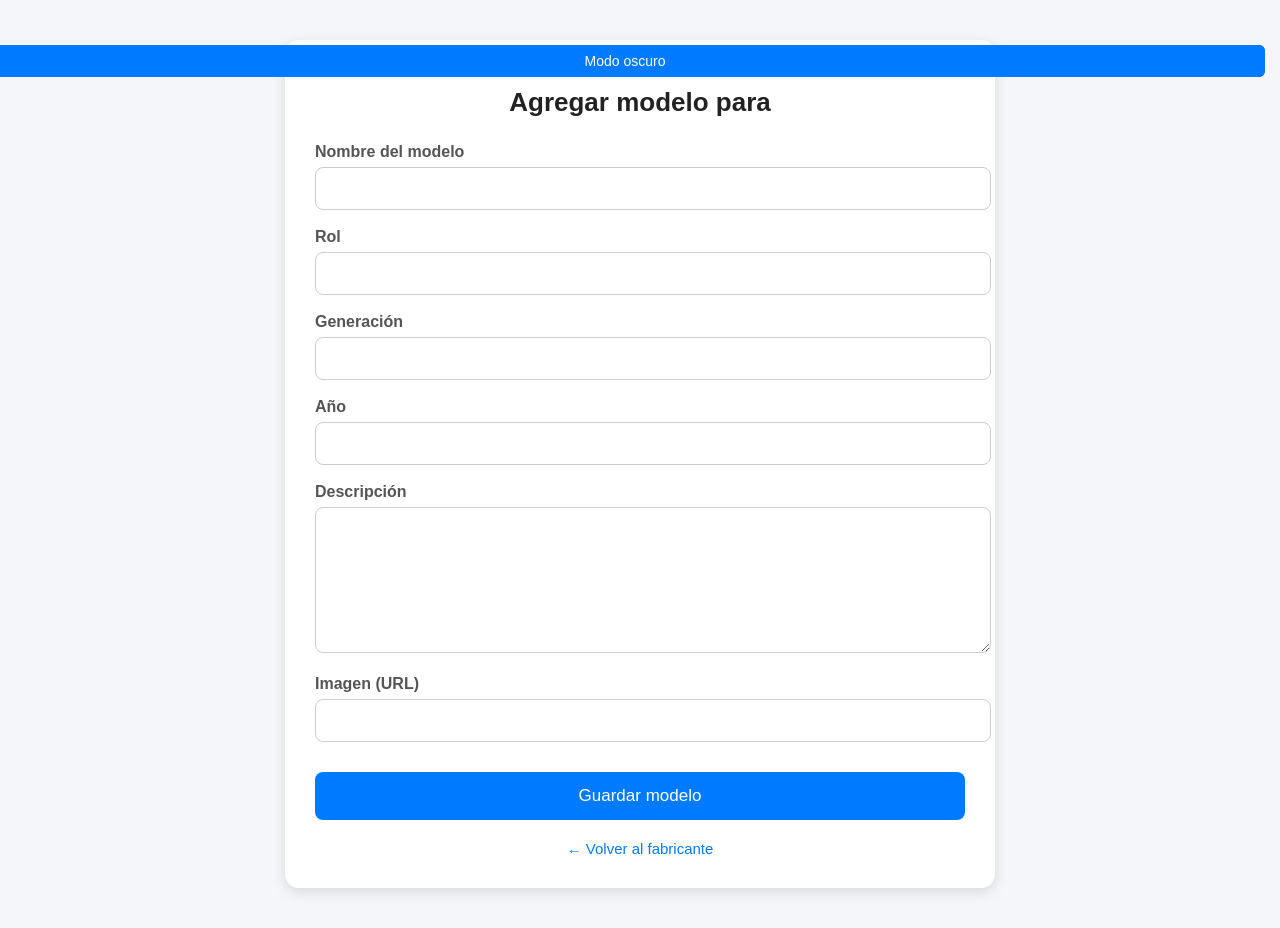
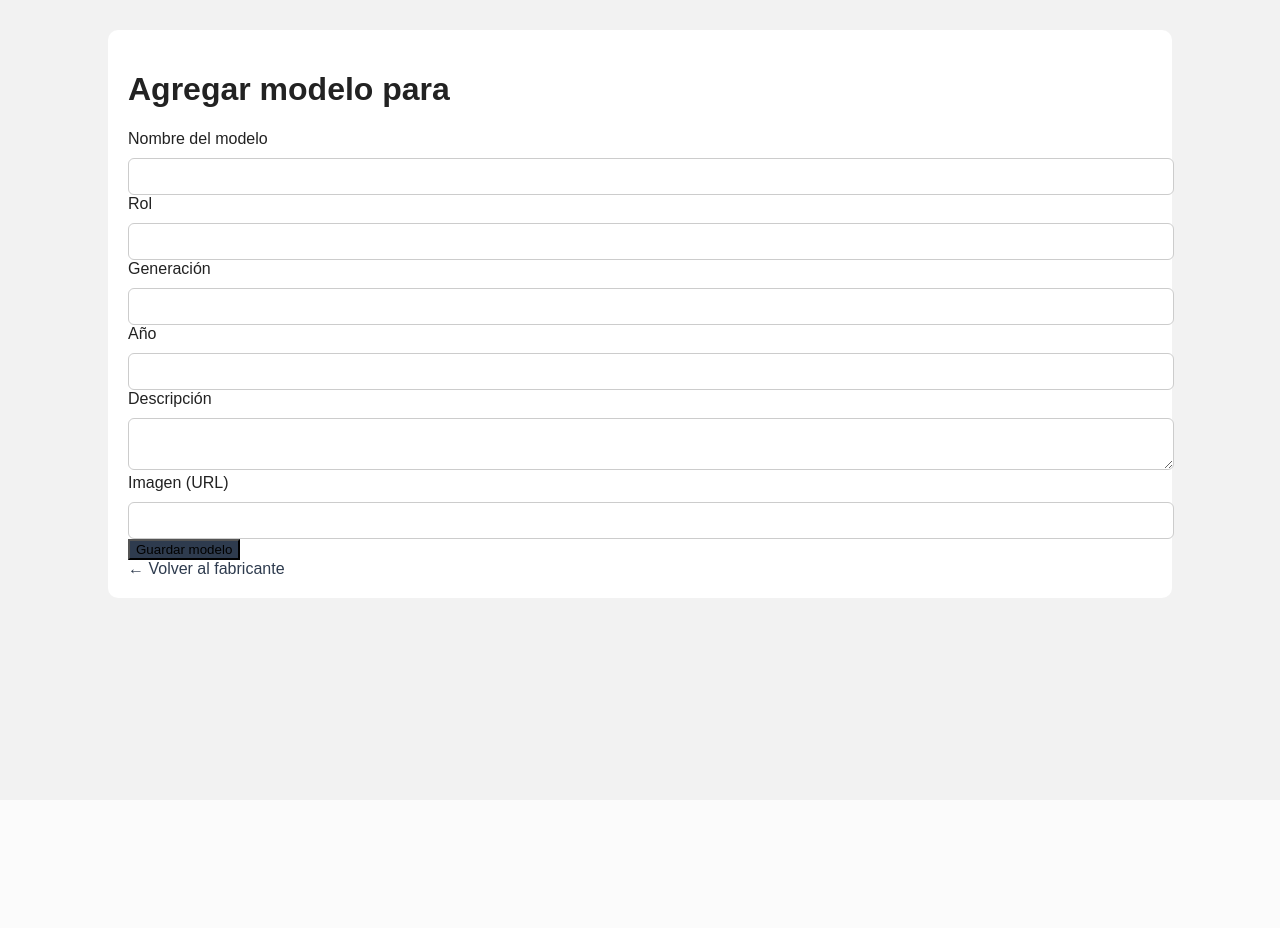
Before and after one commit to antorodriamveg/mi_wiki, a Flask app: page /modelo/nuevo/1 in a window 1280 px wide. After the commit the page ends 574 px from the top, so only its background shows below. Run offline with Flask 3, Linux system fonts and the light colour scheme; data that the repository does not hold is empty; some libraries are stand-ins or nearby versions.

Commit message:
quito modo obscuro

```diff
--- a/templates/nuevo_modelo.html
+++ b/templates/nuevo_modelo.html
@@ -3,134 +3,15 @@
 <head>
     <meta charset="UTF-8">
     <title>Nuevo Modelo</title>
-
-    <style>
-        :root {
-            --bg: #f4f6f9;
-            --card-bg: #ffffff;
-            --text: #222;
-            --label: #555;
-            --border: #ccc;
-            --button-bg: #007bff;
-            --button-hover: #0056b3;
-        }
-
-        body.dark {
-            --bg: #1e1e1e;
-            --card-bg: #2a2a2a;
-            --text: #eaeaea;
-            --label: #cfcfcf;
-            --border: #555;
-            --button-bg: #0099ff;
-            --button-hover: #007acc;
-        }
-
-        body {
-            font-family: Arial, sans-serif;
-            background: var(--bg);
-            margin: 0;
-            padding: 0;
-            color: var(--text);
-            transition: background 0.3s, color 0.3s;
-        }
-
-        .container {
-            max-width: 650px;
-            margin: 40px auto;
-            background: var(--card-bg);
-            padding: 30px;
-            border-radius: 14px;
-            box-shadow: 0 4px 14px rgba(0,0,0,0.12);
-            transition: background 0.3s;
-        }
-
-        h1 {
-            text-align: center;
-            margin-bottom: 25px;
-            font-size: 26px;
-        }
-
-        label {
-            font-weight: bold;
-            margin-top: 18px;
-            display: block;
-            color: var(--label);
-        }
-
-        input, textarea {
-            width: 100%;
-            padding: 12px;
-            margin-top: 6px;
-            border: 1px solid var(--border);
-            border-radius: 8px;
-            font-size: 15px;
-            background: var(--card-bg);
-            color: var(--text);
-            transition: background 0.3s, color 0.3s, border 0.3s;
-        }
-
-        textarea {
-            resize: vertical;
-            min-height: 120px;
-        }
-
-        button {
-            margin-top: 30px;
-            width: 100%;
-            padding: 14px;
-            background: var(--button-bg);
-            color: white;
-            border: none;
-            border-radius: 8px;
-            font-size: 17px;
-            cursor: pointer;
-            transition: background 0.2s;
-        }
-
-        button:hover {
-            background: var(--button-hover);
-        }
-
-        .volver {
-            margin-top: 20px;
-            text-align: center;
-        }
-
-        .volver a {
-            color: var(--button-bg);
-            text-decoration: none;
-            font-size: 15px;
-        }
-
-        .volver a:hover {
-            text-decoration: underline;
-        }
-
-        .modo-oscuro-btn {
-            position: absolute;
-            top: 15px;
-            right: 15px;
-            background: var(--button-bg);
-            color: white;
-            border: none;
-            padding: 8px 14px;
-            border-radius: 6px;
-            cursor: pointer;
-            font-size: 14px;
-        }
-    </style>
+    <link rel="stylesheet" href="{{ url_for('static', filename='style.css') }}">
 </head>
 
 <body>
-     <button class="modo-oscuro-btn" onclick="toggleDarkMode()">Modo oscuro</button>
-
-
-    <button class="modo-oscuro-btn" onclick="toggleDarkMode()">Modo oscuro</button>
 
 <div class="container">
     <h1>Agregar modelo para {{ fabricante[1] }}</h1>
 
-        <form action="/modelo/crear/{{ fabricante[0] }}" method="POST">
+    <form action="/modelo/nuevo/{{ fabricante[0] }}" method="POST">
 
         <label>Nombre del modelo</label>
         <input type="text" name="nombre" required>
@@ -158,11 +39,5 @@
     </div>
 </div>
 
-    <script>
-        function toggleDarkMode() {
-            document.body.classList.toggle("dark");
-        }
-    </script>
-
 </body>
 </html>
```
Also changed, not shown: templates/fabricante.html (+0 -8 lines), templates/fabricantes.html (+2 -10 lines), templates/modelo.html (+0 -8 lines), templates/nuevo_fabricante.html (+0 -8 lines). Lines whose indentation alone changed are shown as unchanged.
